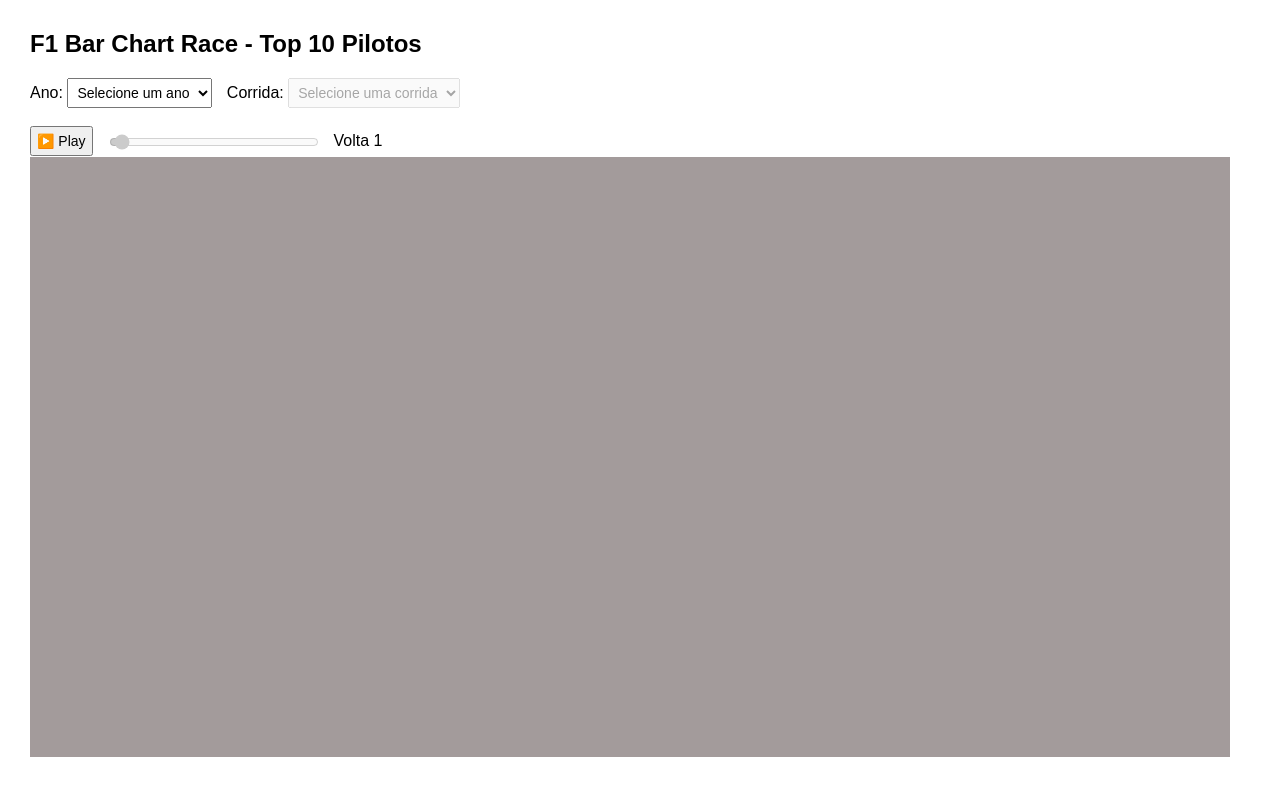
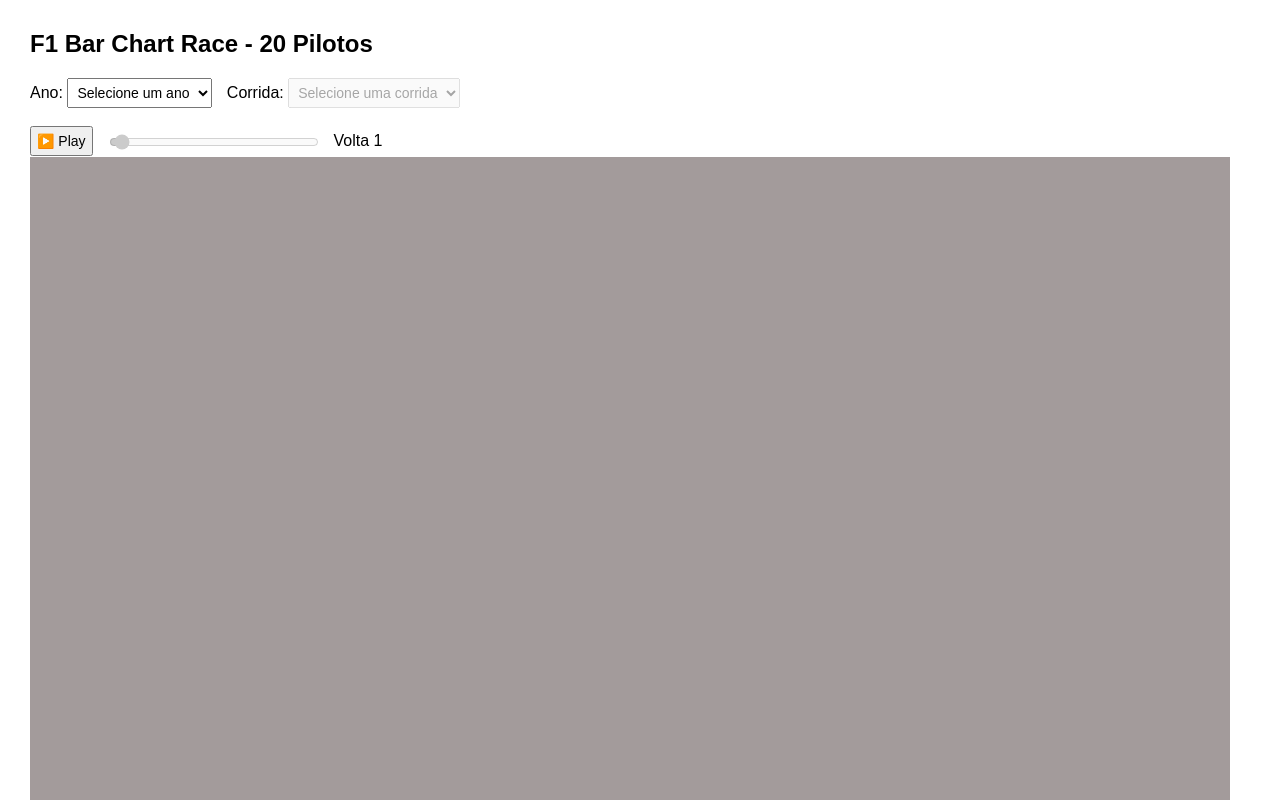
Before and after one commit to FGV-VIS-2025/speed-data-circuit, a plain HTML site: page index.html in a window 1280 px wide. Shown: the top 800 px of the page. Drawn offline with nearby package versions, Linux system fonts and the light colour scheme.

Commit message:
testando com 20 pilotos

```diff
--- a/index.html
+++ b/index.html
@@ -28,7 +28,7 @@
   </style>
 </head>
 <body>
-  <h2>F1 Bar Chart Race - Top 10 Pilotos</h2>
+  <h2>F1 Bar Chart Race - 20 Pilotos</h2>
 
   <label for="yearSelect">Ano:</label>
   <select id="yearSelect">
@@ -45,22 +45,26 @@
   <input type="range" id="lapSlider" min="0" max="0" value="0" step="1" disabled>
   <span id="lapDisplay">Volta 1</span>
 
-  <svg width="1200" height="600"></svg>
+  <svg width="1200" height="800"></svg>
 
   <script>
     const svg = d3.select("svg");
     const width = +svg.attr("width");
     const height = +svg.attr("height");
-    const margin = { top: 40, right: 120, bottom: 40, left: 120 };
+    const margin = { top: 20, right: 200, bottom: 20, left: 20 };
     const chartWidth = width - margin.left - margin.right;
     const chartHeight = height - margin.top - margin.bottom;
     const g = svg.append("g").attr("transform", `translate(${margin.left},${margin.top})`);
+
+    // Atualize a escala para acomodar 20 pilotos:
     const x = d3.scaleLinear().range([0, chartWidth]);
+    // Se os pilotos possuem posições de 1 a 20, usaremos 21 - posição para calcular a largura.
+    x.domain([0, 20]);
     const y = d3.scaleBand().range([0, chartHeight]).padding(0.1);
 
     // Tamanho do sprite
-    const spriteWidth = 80;
-    const spriteHeight = 50;
+    const spriteWidth = 64;
+    const spriteHeight = 40;
 
     const yearSelect = document.getElementById("yearSelect");
     const raceSelect = document.getElementById("raceSelect");
@@ -85,88 +89,68 @@
       toro_roso: "#F2F2F2"
     };
 
-
     const mockRacesByYear = {
       "2022": ["Bahrain GP", "Monaco GP", "Brazil GP"],
       "2023": ["Bahrain GP", "Miami GP", "Japan GP"],
       "2024": ["Australia GP", "Canada GP", "Italy GP"]
     };
 
-    const mockLaps = [
-      [
-        { name: "Verstappen", position: 1, equipe: "red_bull"},
-        { name: "Hamilton", position: 2, equipe: "mercedez"},
-        { name: "Leclerc", position: 3, equipe:"ferrari" },
-        { name: "Perez", position: 4, equipe: "alpine" },
-        { name: "Sainz", position: 5, equipe: "hass"},
-        { name: "Russell", position: 6, equipe: "aston_martin"},
-        { name: "Norris", position: 7, equipe: "mclaren"},
-        { name: "Alonso", position: 8, equipe: "sauber"},
-        { name: "Gasly", position: 9, equipe: "willians"},
-        { name: "Ocon", position: 10, equipe: "toro_roso"},
-      ],
-      [
-        { name: "Verstappen", position: 1, equipe: "red_bull" },
-        { name: "Leclerc", position: 2, equipe:"ferrari" },
-        { name: "Hamilton", position: 3, equipe: "mercedez" },
-        { name: "Sainz", position: 4, equipe: "hass" },
-        { name: "Perez", position: 5, equipe: "alpine" },
-        { name: "Russell", position: 6, equipe: "aston_martin" },
-        { name: "Norris", position: 7, equipe: "mclaren" },
-        { name: "Gasly", position: 8, equipe: "willians" },
-        { name: "Alonso", position: 9, equipe: "sauber" },
-        { name: "Ocon", position: 10, equipe: "toro_roso" },
-      ],
-      [
-        { name: "Leclerc", position: 1, equipe:"ferrari" },
-        { name: "Verstappen", position: 2, equipe: "red_bull" },
-        { name: "Sainz", position: 3, equipe: "hass" },
-        { name: "Hamilton", position: 4, equipe: "mercedez" },
-        { name: "Russell", position: 5, equipe: "aston_martin" },
-        { name: "Perez", position: 6, equipe: "alpine" },
-        { name: "Alonso", position: 7, equipe: "sauber" },
-        { name: "Norris", position: 8, equipe: "mclaren" },
-        { name: "Gasly", position: 9, equipe: "willians" },
-        { name: "Ocon", position: 10, equipe: "toro_roso" },
-      ],
-      [
-        { name: "Hamilton", position: 1, equipe: "mercedez" },
-        { name: "Verstappen", position: 2, equipe: "red_bull" },
-        { name: "Leclerc", position: 3, equipe:"ferrari" },
-        { name: "Sainz", position: 4, equipe: "hass" },
-        { name: "Russell", position: 5, equipe: "aston_martin" },
-        { name: "Norris", position: 6, equipe: "mclaren" },
-        { name: "Alonso", position: 7, equipe: "sauber" },
-        { name: "Gasly", position: 8, equipe: "willians" },
-        { name: "Ocon", position: 9, equipe: "toro_roso" },
-        { name: "Perez", position: 10, equipe:"alpine"},
-      ],
-      [
-        { name: "Verstappen", position: 1, equipe: "red_bull" },
-        { name: "Hamilton", position: 2, equipe: "mercedez" },
-        { name: "Leclerc", position: 3, equipe:"ferrari" },
-        { name: "Sainz", position: 4, equipe: "hass" },
-        { name: "Russell", position: 5, equipe: "aston_martin" },
-        { name: "Norris", position: 6, equipe: "mclaren" },
-        { name: "Alonso", position: 7, equipe: "sauber" },
-        { name: "Gasly", position: 8, equipe: "willians" },
-        { name: "Ocon", position: 9, equipe:"toro_roso"},
-        { name: "Perez", position: 10, equipe:"alpine"},
-      ],
-      [
-        { name: "Hamilton", position: 1, equipe: "mercedez" },
-        { name: "Verstappen", position: 2, equipe: "red_bull" },
-        { name: "Leclerc", position: 3, equipe:"ferrari" },
-        { name: "Sainz", position: 4, equipe: "hass" },
-        { name: "Russell", position: 5, equipe: "aston_martin" },
-        { name: "Norris", position: 6, equipe: "mclaren" },
-        { name: "Alonso", position: 7, equipe:"sauber"},
-        { name: "Gasly", position: 8, equipe:"willians"},
-        { name: "Ocon", position: 9, equipe:"toro_roso"},
-        { name: "Perez", position: 10, equipe:"alpine"},
-      ]
+    // Array inicial com os 20 pilotos e suas equipes
+    const initialDrivers = [
+      { name: "Max Verstappen", position: 1, equipe: "red_bull" },
+      { name: "Lewis Hamilton", position: 2, equipe: "mercedez" },
+      { name: "Charles Leclerc", position: 3, equipe: "ferrari" },
+      { name: "Lando Norris", position: 4, equipe: "mclaren" },
+      { name: "Sergio Perez", position: 5, equipe: "red_bull" },
+      { name: "Carlos Sainz", position: 6, equipe: "ferrari" },
+      { name: "Fernando Alonso", position: 7, equipe: "alpine" },
+      { name: "Sebastian Vettel", position: 8, equipe: "aston_martin" },
+      { name: "Daniel Ricciardo", position: 9, equipe: "mclaren" },
+      { name: "Esteban Ocon", position: 10, equipe: "alpine" },
+      { name: "Lance Stroll", position: 11, equipe: "aston_martin" },
+      { name: "Pierre Gasly", position: 12, equipe: "willians" },
+      { name: "Yuki Tsunoda", position: 13, equipe: "toro_roso" },
+      { name: "Valtteri Bottas", position: 14, equipe: "mercedez" },
+      { name: "Kevin Magnussen", position: 15, equipe: "hass" },
+      { name: "Mick Schumacher", position: 16, equipe: "hass" },
+      { name: "Nicholas Latifi", position: 17, equipe: "willians" },
+      { name: "Alexander Albon", position: 18, equipe: "toro_roso" },
+      { name: "Robert Kubica", position: 19, equipe: "sauber" },
+      { name: "Guanyu Zhou", position: 20, equipe: "sauber" }
     ];
 
+    const numberOfLaps = 20;
+    const mockLaps = [];
+
+    // Adiciona a volta inicial
+    mockLaps.push(JSON.parse(JSON.stringify(initialDrivers)));
+
+    // Função para simular algumas ultrapassagens
+    function simulateOvertakes(drivers) {
+      // Define quantas trocas ocorrerão nesta volta (por exemplo, de 1 a 5 swaps)
+      const numSwaps = Math.floor(Math.random() * 5) + 1;
+      for (let i = 0; i < numSwaps; i++) {
+        // Escolhe aleatoriamente um índice que não seja o primeiro (o líder não pode ultrapassar ninguém)
+        const idx = Math.floor(Math.random() * (drivers.length - 1)) + 1;
+        // Simula uma ultrapassagem trocando o piloto com o que está imediatamente à frente
+        [drivers[idx - 1], drivers[idx]] = [drivers[idx], drivers[idx - 1]];
+      }
+      // Atualiza a propriedade "position" conforme a nova ordem
+      drivers.forEach((driver, index) => {
+        driver.position = index + 1;
+      });
+      return drivers;
+    }
+
+    // Gera as voltas restantes
+    for (let lap = 1; lap < numberOfLaps; lap++) {
+      // Clona a volta anterior para basear a nova simulação
+      const previousLap = JSON.parse(JSON.stringify(mockLaps[lap - 1]));
+      const newLap = simulateOvertakes(previousLap);
+      mockLaps.push(newLap);
+    }
+
+    // Agora utilizamos o array "mockLaps" como "laps"
     let laps = mockLaps;
 
     const availableYears = ["2022", "2023", "2024"];
@@ -244,15 +228,17 @@
       lapDisplay.textContent = `Volta ${currentLap + 1}`;
     }
 
-    // mudando a cor do fundo do gráfico apenas para o cinza
+    // Define a cor de fundo do SVG
     d3.select("svg").style("background-color", "#A39B9B");
 
+    function renderLap(data, lapNum) {
+      // Ordena todos os 20 pilotos conforme a posição
+      const sorted = [...data].sort((a, b) => a.position - b.position);
 
-    function renderLap(data, lapNum) {
-      const sorted = [...data].sort((a, b) => a.position - b.position);
-      x.domain([0, 11]);
+      // Atualiza o domínio do eixo y com todos os nomes
       y.domain(sorted.map(d => d.name));
-      // Atualiza as barras
+
+      // Atualiza as barras usando 21 - posição para que o líder tenha a maior largura
       const bars = g.selectAll(".bar").data(sorted, d => d.name);
       bars.enter()
         .append("rect")
@@ -260,12 +246,12 @@
         .attr("x", 0)
         .attr("height", y.bandwidth())
         .attr("y", d => y(d.name))
-        .attr("width", d => x(11 - d.position))
+        .attr("width", d => x(21 - d.position))
         .attr("fill", d => cores_equipes[d.equipe] || "#ccc")
         .merge(bars)
         .transition().duration(600)
         .attr("y", d => y(d.name))
-        .attr("width", d => x(11 - d.position));
+        .attr("width", d => x(21 - d.position));
       bars.exit().remove();
 
       // Atualiza os labels
@@ -273,12 +259,12 @@
       labels.enter()
         .append("text")
         .attr("class", "label")
-        .attr("x", d => x(11 - d.position) + spriteWidth + 10)
+        .attr("x", d => x(21 - d.position) + spriteWidth + 10)
         .attr("y", d => y(d.name) + y.bandwidth() / 2 + 5)
         .text(d => d.name)
         .merge(labels)
         .transition().duration(600)
-        .attr("x", d => x(11 - d.position) + spriteWidth + 10)
+        .attr("x", d => x(21 - d.position) + spriteWidth + 10)
         .attr("y", d => y(d.name) + y.bandwidth() / 2 + 5);
       labels.exit().remove();
 
@@ -293,7 +279,7 @@
         .merge(sprites)
         .transition().duration(600)
         .attr("transform", (d, i) => {
-          const posX = x(11 - d.position) + 5;
+          const posX = x(21 - d.position) + 5;
           const posY = y(d.name) + (y.bandwidth() - spriteHeight) / 2;
           return `translate(${posX + spriteWidth/2},${posY + spriteHeight/2}) rotate(90) translate(${-spriteWidth/2},${-spriteHeight/2})`;
         });
```
Also changed, not shown: sprites/image.png (added).
